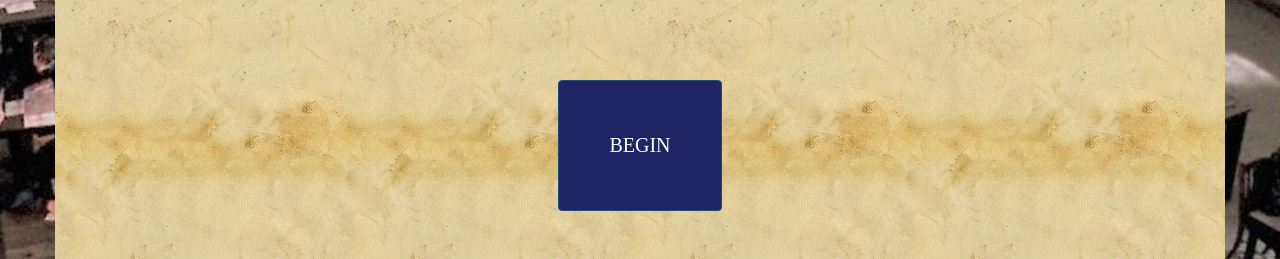
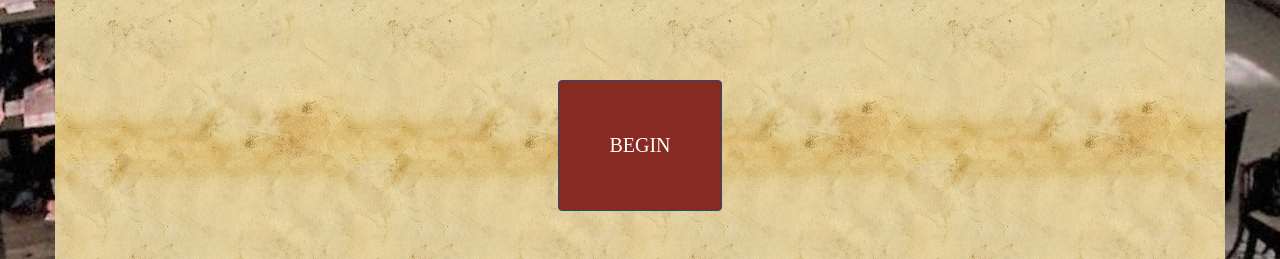
Before and after one commit to jenncuenca/TriviaGame, a plain HTML site: page index.html in a window 1280 px wide. In both pictures the pointer is over the button "BEGIN". Shown: the part 541-800 px from the top of the page. Drawn offline with nearby package versions, Linux system fonts and the light colour scheme; a web font is replaced by a local one.

Commit message:
changed hover color

```diff
--- a/assets/css/style.css
+++ b/assets/css/style.css
@@ -5,7 +5,7 @@ html {
 
  body {
     font-family: 'Lato', 'Open Sans', sans-serif;
-    font-size: 14px;
+    /*font-size: 14px;*/
     background-image: url("../imgs/OWLS_1996.jpg");
     background-position: center center;
     background-repeat:  no-repeat;
@@ -14,7 +14,6 @@ html {
 
     /* Margin bottom by footer height
     margin-bottom: 60px;*/
-    color: #fff;
 }
 
 #main {
@@ -31,7 +30,7 @@ h3 {
 }
 
 .btn-primary,.reset{
-	background-color: #313477;
+	background-color: #73221b;
 	color: white;
 	font-family: 'IM Fell English', serif;
 	font-size: 20px;
@@ -40,7 +39,7 @@ h3 {
 }
 
 .btn-primary:hover, .reset:hover{
-	background-color: #202364;
+	background-color: #862a22;
 }
 
 .container{
@@ -58,7 +57,7 @@ img {
 }
 
 .thisChoice:hover{
-	background-color: #202364;
+	background-color: #73221b;
 	color: white;
 	padding: 10px;
 }
```
